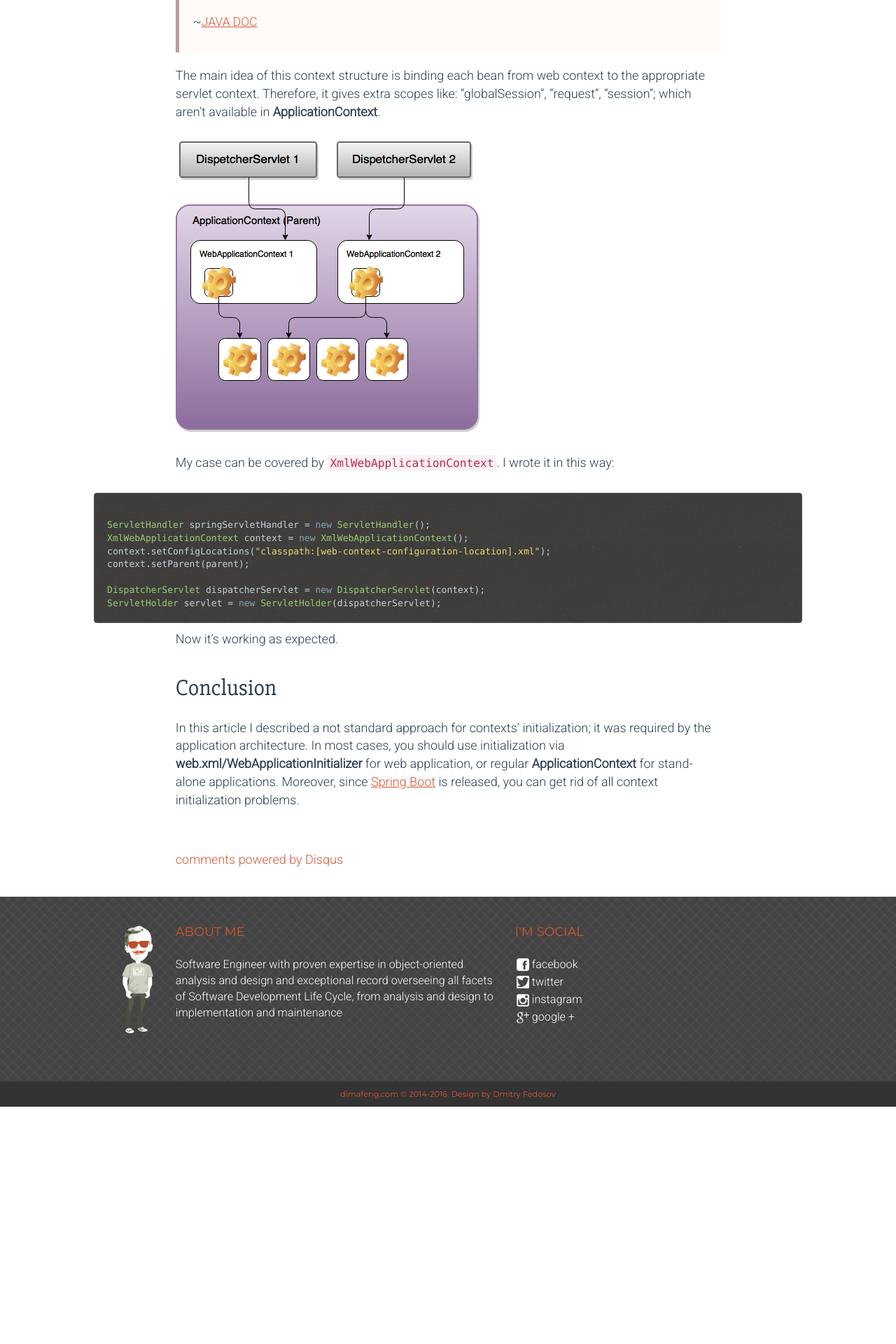
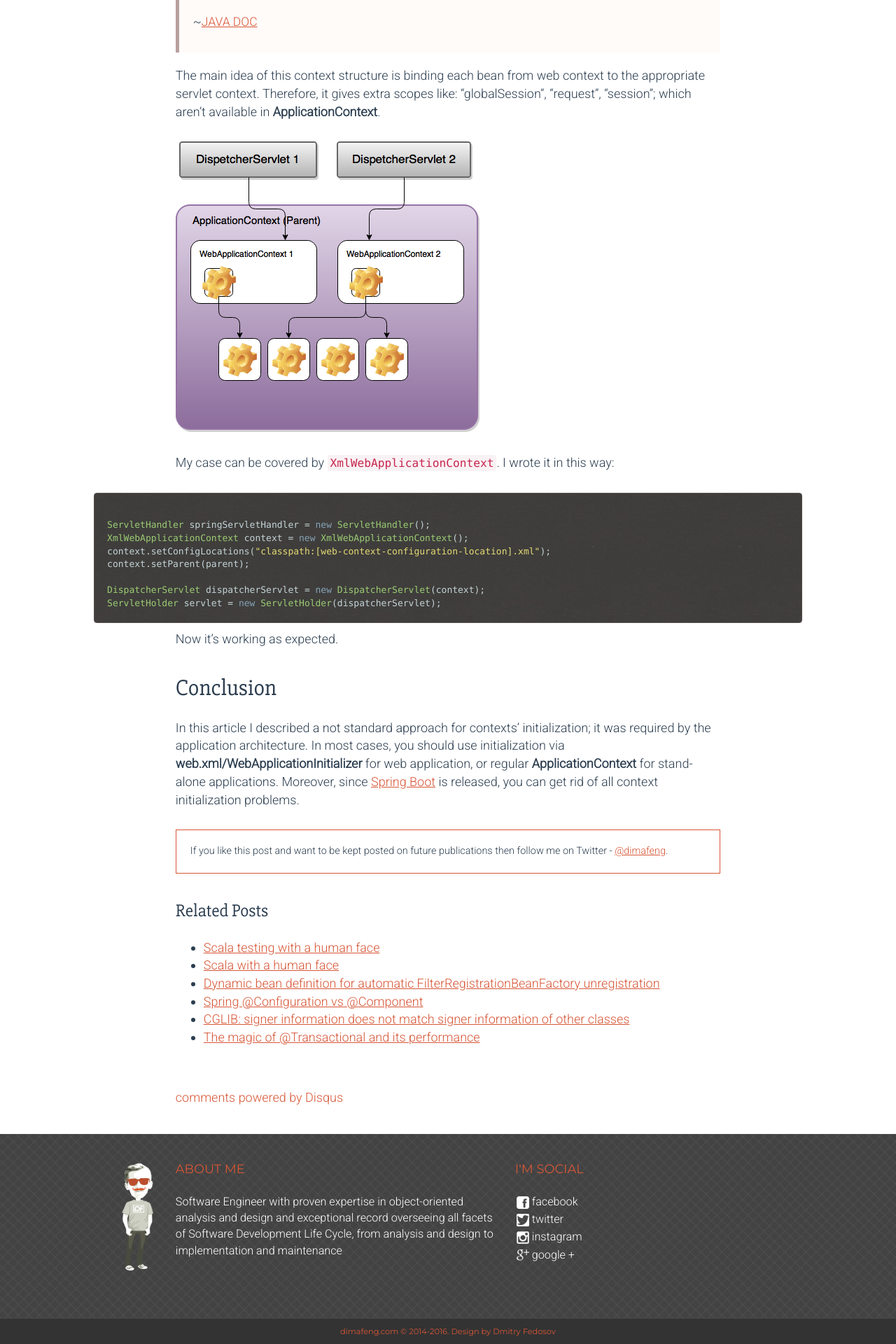
Before and after one commit to dimafeng/dimafeng.github.io, a Jekyll site: the page built from _posts/2015-07-22-web-app-context.markdown, in a window 1280 px wide. Shown: the part 1918-3838 px from the top of the page at 70% size. Built offline with Jekyll 4.4.1, drawn with Linux system fonts in a browser that asks for light colours; nearby versions of some CDN libraries; comment, search, counter and statistics services are not loaded; before the commit the page ends 3499 px from its top, so only the background shows below that.

Commit message:
follow me block + related posts

```diff
--- /dev/null
+++ b/_includes/blogcontent.html
@@ -0,0 +1,55 @@
+<div class="post-header">
+    <p class="post-meta">{{ page.date | date: "%b %-d, %Y" }}{% if page.author %} • {{ page.author }}{% endif %}{% if page.meta %} • {{ page.meta }}{% endif %}</p>
+  <h1 class="post-title">{{ page.title }}</h1>
+</div>
+
+<article class="post-content">
+  {{ content }}
+
+  <div class="followme">
+    If you like this post and want to be kept posted on future publications then follow me on Twitter - <a href="https://twitter.com/dimafeng">@dimafeng</a>.
+  </div>
+
+
+  {% assign hasSimilar = '' %}
+  {% for post in site.posts %}
+      {% assign postHasSimilar = false %}
+      {% for tag in post.categories %}
+          {% for thisTag in page.categories %}
+              {% if postHasSimilar == false and hasSimilar.size < 6 and post != page and tag == thisTag %}
+                  {% if hasSimilar.size == 0 %}
+                  <h3>Related Posts</h3>
+                  <ul>
+                  {% endif %}
+                  <li class="relatedPost">
+                      <a href="{{ site.url }}{{ post.url }}">{{ post.title }}
+                      {% if post.series %}
+                          (Series: {{ post.series }})
+                      {% endif %}
+                      </a>
+                  </li>
+                  {% capture hasSimilar %}{{ hasSimilar }}*{% endcapture %}
+                  {% assign postHasSimilar = true %}
+              {% endif %}
+          {% endfor %}
+      {% endfor %}
+  {% endfor %}
+  {% if hasSimilar.size > 0 %}
+      </ul>
+  {% endif %}
+</article>
+
+  <div style="margin-top: 60px" id="disqus_thread"></div>
+  <script type="text/javascript">
+      /* * * CONFIGURATION VARIABLES: EDIT BEFORE PASTING INTO YOUR WEBPAGE * * */
+      var disqus_shortname = 'dimafeng'; // required: replace example with your forum shortname
+
+      /* * * DON'T EDIT BELOW THIS LINE * * */
+      (function() {
+          var dsq = document.createElement('script'); dsq.type = 'text/javascript'; dsq.async = true;
+          dsq.src = '//' + disqus_shortname + '.disqus.com/embed.js';
+          (document.getElementsByTagName('head')[0] || document.getElementsByTagName('body')[0]).appendChild(dsq);
+      })();
+  </script>
+  <noscript>Please enable JavaScript to view the <a href="http://disqus.com/?ref_noscript">comments powered by Disqus.</a></noscript>
+  <a href="http://disqus.com" class="dsq-brlink">comments powered by <span class="logo-disqus">Disqus</span></a>
--- a/_layouts/post.html
+++ b/_layouts/post.html
@@ -9,29 +9,6 @@ layout: default
   </div>
   {% endif %}
 
-  <div class="post-header">
-      <p class="post-meta">{{ page.date | date: "%b %-d, %Y" }}{% if page.author %} • {{ page.author }}{% endif %}{% if page.meta %} • {{ page.meta }}{% endif %}</p>
-    <h1 class="post-title">{{ page.title }}</h1>
-  </div>
-
-  <article class="post-content">
-    {{ content }}
-  </article>
-
-    <div style="margin-top: 60px" id="disqus_thread"></div>
-    <script type="text/javascript">
-        /* * * CONFIGURATION VARIABLES: EDIT BEFORE PASTING INTO YOUR WEBPAGE * * */
-        var disqus_shortname = 'dimafeng'; // required: replace example with your forum shortname
-
-        /* * * DON'T EDIT BELOW THIS LINE * * */
-        (function() {
-            var dsq = document.createElement('script'); dsq.type = 'text/javascript'; dsq.async = true;
-            dsq.src = '//' + disqus_shortname + '.disqus.com/embed.js';
-            (document.getElementsByTagName('head')[0] || document.getElementsByTagName('body')[0]).appendChild(dsq);
-        })();
-    </script>
-    <noscript>Please enable JavaScript to view the <a href="http://disqus.com/?ref_noscript">comments powered by Disqus.</a></noscript>
-    <a href="http://disqus.com" class="dsq-brlink">comments powered by <span class="logo-disqus">Disqus</span></a>
-
+{% include blogcontent.html %}
 
 </div>
--- a/_posts/2015-11-16-clojurescript-om.markdown
+++ b/_posts/2015-11-16-clojurescript-om.markdown
@@ -1,7 +1,7 @@
 ---
 layout: hipster
 title:  "ClojureScript: Real world app"
-categories: clojurescript, om, react.js
+categories: clojurescript, clojure, om, react.js
 ---
 About 2 months ago I started learning clojure. Not too active - mostly on weekends. Recently, I wrote a [post](/2015/10/25/clojure-hello-world/) where I showed how easy is to build a small application connected to mongo db. Today I'm going to show you how to create a real world client-side application using clojurescript.
 
--- a/css/styles.css
+++ b/css/styles.css
@@ -419,3 +419,9 @@ kbd {
 .skills .row {
   min-height: 100px;
 }
+
+.followme {
+  padding: 20px;
+  border: 1px solid #d75636;
+  font-size: 0.8em;
+}
```
Also changed, not shown: _layouts/devops.html (+1 -24 lines), _layouts/hipster.html (+1 -24 lines).
